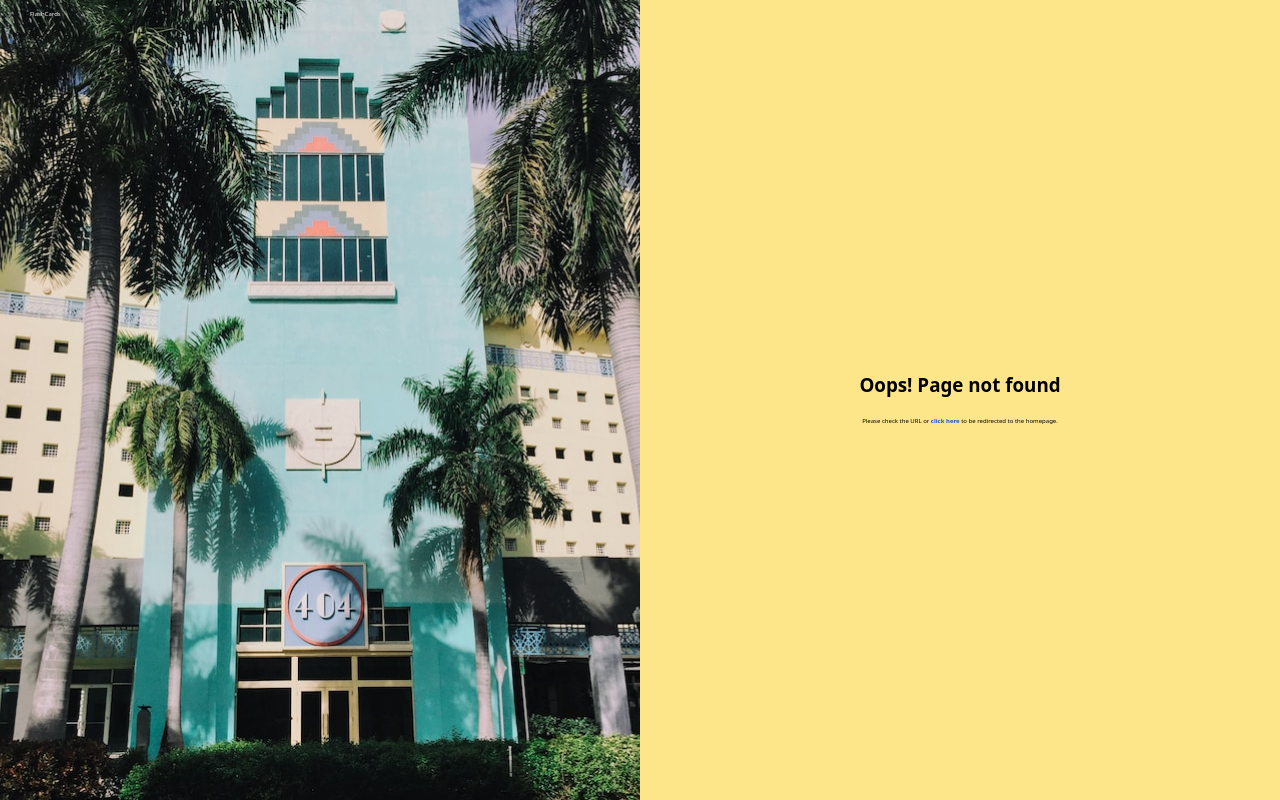
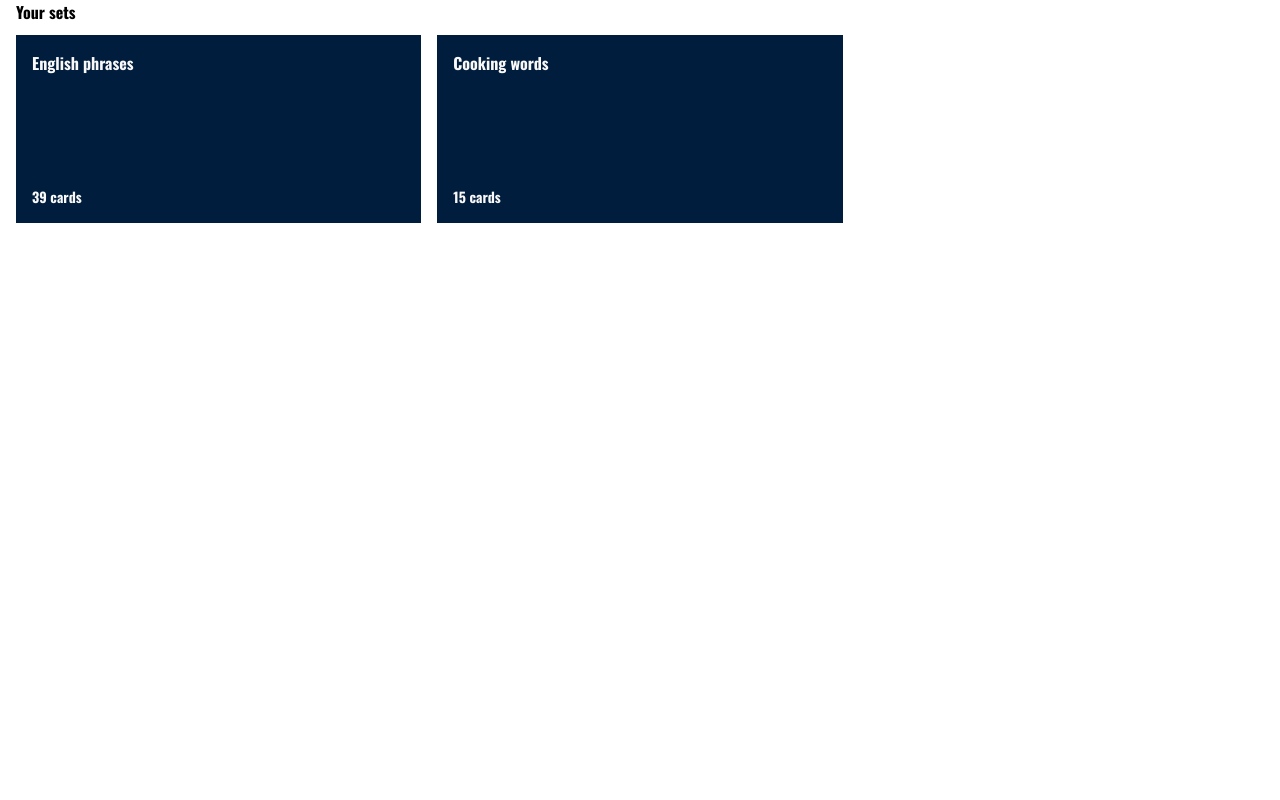
Before and after one commit to karol-wolski/KeepYourFlashcards, a React (Vite) app: page /yourSets in a window 1280 px wide. Before the commit this address had no page. Built offline with nearby package versions, Linux system fonts and the light colour scheme.

Commit message:
feat: your sets page (#41)
Add Layout component
Add Your Sets page

```diff
--- a/src/components/SectionWithSets/SectionWithSet.tsx
+++ b/src/components/SectionWithSets/SectionWithSet.tsx
@@ -4,9 +4,10 @@ import TileLink from '../TileLink/TileLink'
 
 interface Props {
   title: string
+  isVisibleSeeMore?: boolean
 }
 
-const SectionWithSet = ({ title }: Props) => {
+const SectionWithSet = ({ title, isVisibleSeeMore = true }: Props) => {
   const array = [
     {
       id: '1',
@@ -30,7 +31,9 @@ const SectionWithSet = ({ title }: Props) => {
             numOfItems={item.items}
           />
         ))}
-        <TileLink href="/" title="See more" isIconVisible />
+        {isVisibleSeeMore && (
+          <TileLink href="/" title="See more" isIconVisible />
+        )}
       </div>
     </Section>
   )
--- /dev/null
+++ b/src/layouts/Layout.tsx
@@ -0,0 +1,9 @@
+type Props = {
+  children: string | JSX.Element | JSX.Element[]
+}
+
+const Layout = ({ children }: Props) => {
+  return <div className="mx-[1.6rem]">{children}</div>
+}
+
+export default Layout
--- a/src/main.tsx
+++ b/src/main.tsx
@@ -9,6 +9,7 @@ import ForgotPasswordPage from './pages/ForgotPassword'
 import ResetPasswordPage from './pages/ResetPassword'
 import NotFoundPage from './pages/NotFound'
 import ProfilePage from './pages/Profile'
+import YourSetsPage from './pages/YourSets'
 
 const router = createBrowserRouter([
   {
@@ -36,6 +37,10 @@ const router = createBrowserRouter([
     element: <ProfilePage />,
   },
   {
+    path: '/yourSets',
+    element: <YourSetsPage />,
+  },
+  {
     path: '*',
     element: <NotFoundPage />,
   },
--- a/src/pages/Profile.tsx
+++ b/src/pages/Profile.tsx
@@ -5,6 +5,7 @@ import SectionWithSet from '../components/SectionWithSets/SectionWithSet'
 import Set from '../components/Sets/Set'
 import TileSlider from '../components/TileSlider/TileSlider'
 import WeeklyActivity from '../components/WeeklyActivity/WeeklyActivity'
+import Layout from '../layouts/Layout'
 
 const ProfilePage = () => {
   const slides = [
@@ -31,7 +32,7 @@ const ProfilePage = () => {
   ]
 
   return (
-    <div className="mx-[1.6rem]">
+    <Layout>
       <div className="grid gap-[1.6rem] sm:grid-cols-2 lg:grid-cols-[4fr_8fr] items-end mb-[3.2rem]">
         <LearningDays numOfDays={30} />
         <Section title="Last set">
@@ -58,7 +59,7 @@ const ProfilePage = () => {
           </Section>
         </div>
       </div>
-    </div>
+    </Layout>
   )
 }
 
--- /dev/null
+++ b/src/pages/YourSets.tsx
@@ -0,0 +1,12 @@
+import SectionWithSet from '../components/SectionWithSets/SectionWithSet'
+import Layout from '../layouts/Layout'
+
+const YourSetsPage = () => {
+  return (
+    <Layout>
+      <SectionWithSet title="Your sets" isVisibleSeeMore={false} />
+    </Layout>
+  )
+}
+
+export default YourSetsPage
```
